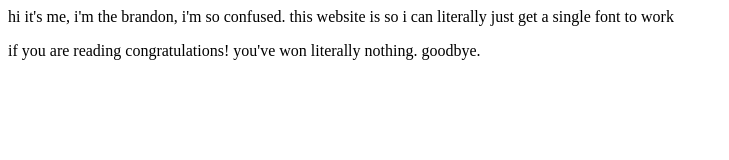
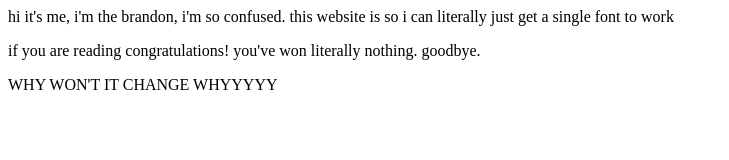
Before and after one commit to BrandonisBrandonisBrandon/brandonisbrandonisbrandon.github.io, a plain HTML site: page index.html in a window 1280 px wide. Shown: the whole page, without its empty margins (0-729 px from the left). Drawn offline with Linux system fonts and the light colour scheme.

Commit message:
Update index.htmlPLEASE

```diff
--- a/index.html
+++ b/index.html
@@ -1,3 +1,4 @@
 
 <p>hi it's me, i'm the brandon, i'm so confused. this website is so i can literally just get a single font to work <p>
   <p>if you are reading congratulations! you've won literally nothing. goodbye.</p>
+<P>WHY WON'T IT CHANGE WHYYYYY</P>
```
